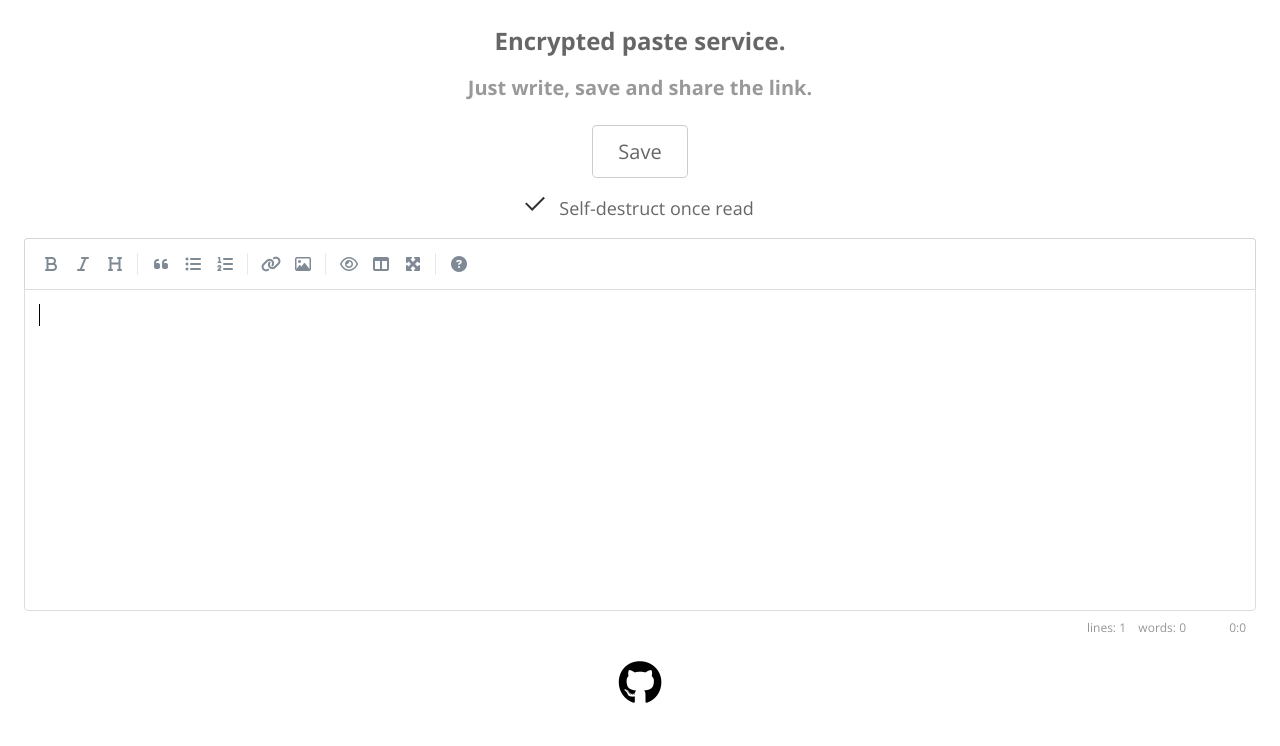
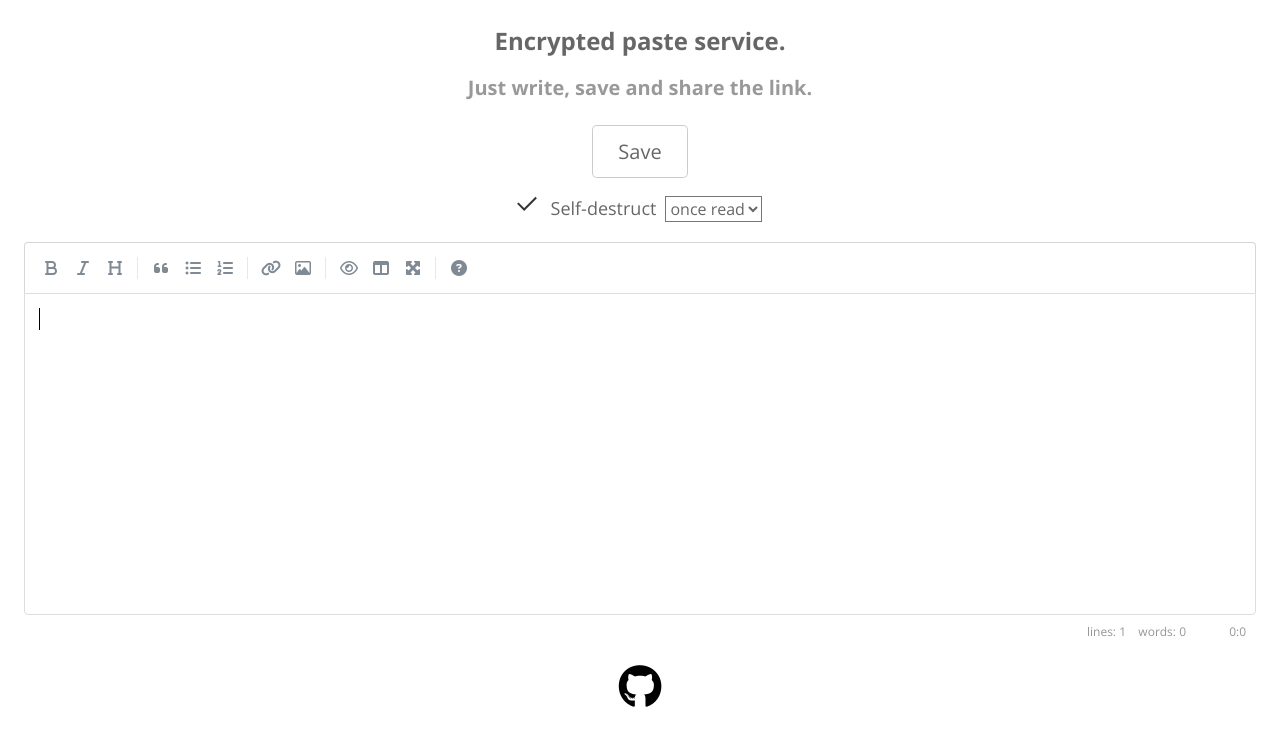
Before and after one commit to adrianchifor/ctrlv.space, a Flask app: page / in a window 1280 px wide. Shown: the top 746 px of the page. Run offline with Flask 2, Linux system fonts and the light colour scheme; some libraries are stand-ins or nearby versions.

Commit message:
Added multiple self-destruct options

```diff
--- a/app.py
+++ b/app.py
@@ -1,6 +1,7 @@
 from flask import Flask, jsonify, request, render_template, make_response
 from redis import StrictRedis
 import os, hashlib, uuid, logging
+from datetime import timedelta
 
 get_hash = lambda: hashlib.md5(uuid.uuid4().bytes).hexdigest()[:12]
 
@@ -30,6 +31,16 @@ def api_v1_create():
     if ('token' in request.form) and ('encryptedToken' in request.form):
         db.set(key + "_encryptedToken", request.form['encryptedToken'])
         db.set(key + "_" + request.form['token'], True)
+
+    if 'destructOption' in request.form:
+        destructOption = request.form['destructOption']
+
+        if destructOption == "1h":
+            db.expire(key, timedelta(hours=1))
+        elif destructOption == "1d":
+            db.expire(key, timedelta(days=1))
+        elif destructOption == "1w":
+            db.expire(key, timedelta(weeks=1))
 
     return make_response(jsonify(error=None, key=key), 200)
 
--- a/templates/index.html
+++ b/templates/index.html
@@ -11,7 +11,7 @@
     <script src="/static/js/sjcl.js"></script>
     <script src="/static/js/password-generator.min.js"></script>
     <style type="text/css">
-        h1, h2, label, .btn, .content-area {
+        h1, h2, label, select, .btn, .content-area {
             font-family: 'Open Sans', sans-serif;
             -webkit-transition: all 0.3s ease-in-out;
             transition: all 0.3s ease-in-out;
@@ -52,7 +52,7 @@
             border-color:rgba(0,0,0,0.3);
         }
         .checkbox-area {
-            margin-bottom: 18px;
+            margin-bottom: 20px;
             text-align: center;
         }
         .checkbox {
@@ -98,6 +98,12 @@
             font-size: 18px;
             color: rgba(0,0,0,0.6);
         }
+        #selfDestructSelect {
+            margin-left: 5px;
+            font-size: 16px;
+            color: rgba(0,0,0,0.6);
+            background-color: white;
+        }
         .content-area {
             margin: 0px 16px 16px 16px;
         }
@@ -118,7 +124,13 @@
 
     <div class="checkbox-area">
         <input type="checkbox" class="checkbox" id="selfDestruct" checked>
-        <label id="selfDestructText" for="selfDestruct">Self-destruct once read</label>
+        <label id="selfDestructText" for="selfDestruct">Self-destruct</label>
+        <select id="selfDestructSelect">
+            <option value="read">once read</option>
+            <option value="1h">in 1 hour</option>
+            <option value="1d">in 1 day</option>
+            <option value="1w">in 1 week</option>
+        </select>
     </div>
 
     <div class="content-area">
@@ -168,6 +180,9 @@
             var formData = {};
 
             if ($('#selfDestruct').is(':checked')) {
+                var destructOption = $('#selfDestructSelect').val();
+
+                if (destructOption == "read") {
                     var token = generatePassword(64, false);
                     var encryptedToken = sjcl.encrypt(password, token, { ks:256 });
 
@@ -175,6 +190,12 @@
                         "ciphertext": String(ciphertext),
                         "token": String(token),
                         "encryptedToken": String(encryptedToken)
+                    }
+                } else {
+                    formData = {
+                        "ciphertext": String(ciphertext),
+                        "destructOption": String(destructOption)
+                    }
                 }
             } else {
                 formData = {
```
Lines whose indentation alone changed are shown as unchanged.
